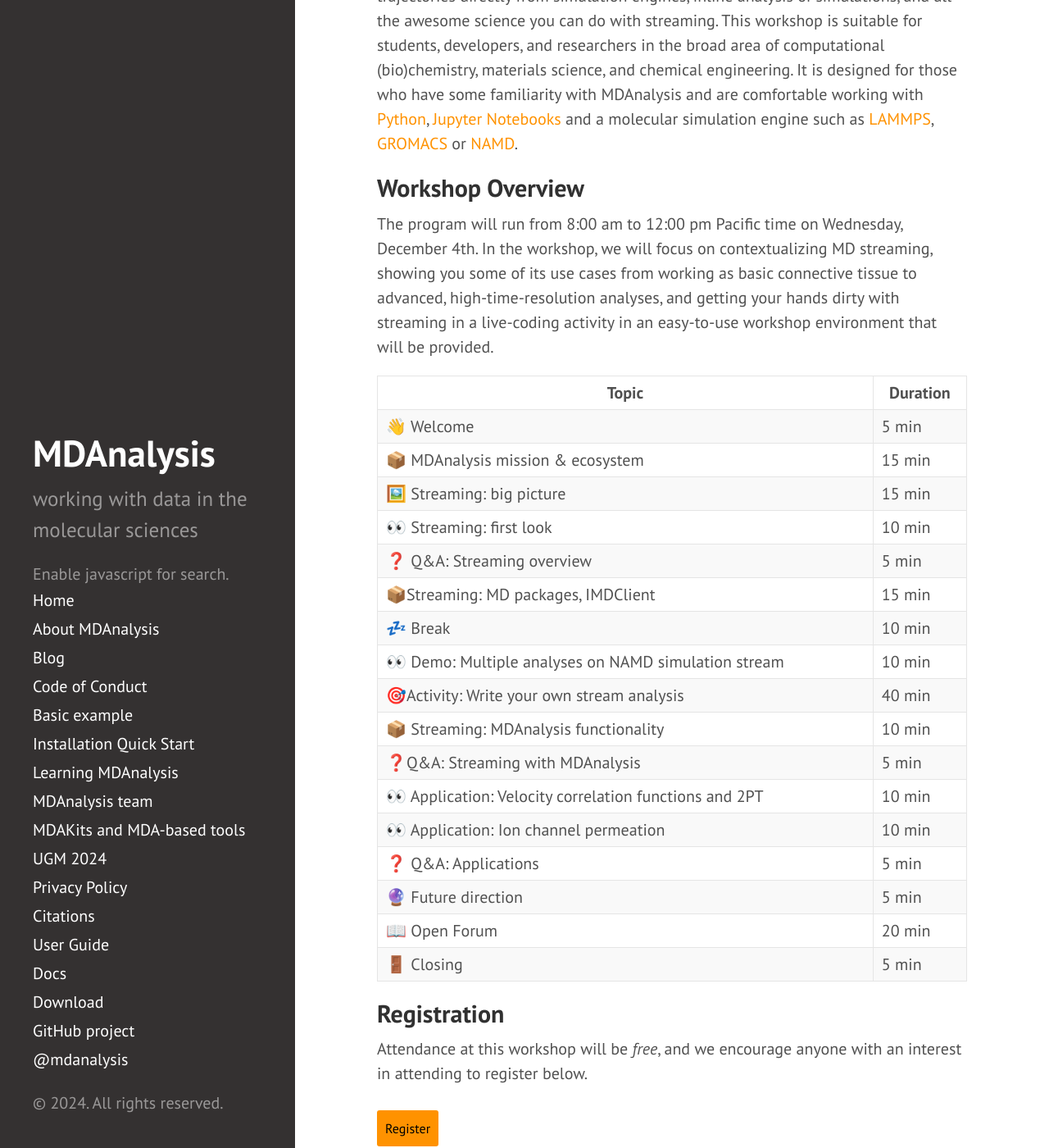
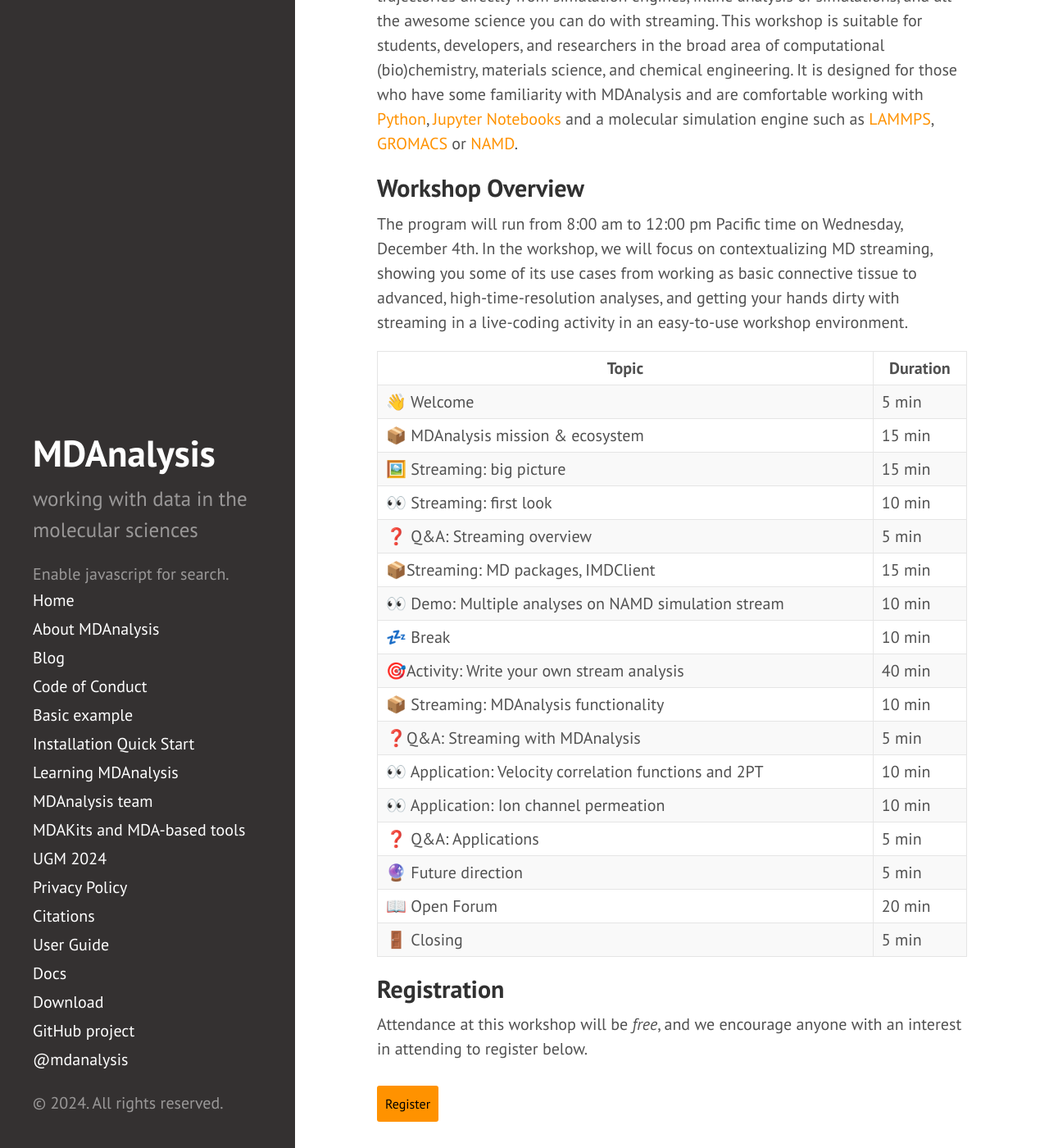
Before and after one commit to MDAnalysis/MDAnalysis.github.io, a Jekyll site: the page built from _posts/2024-11-3-ASU_streaming_workshop.md, in a window 1280 px wide and 1400 px high, scrolled down 850 px. Shown: the whole window at 82% size. Built offline with Jekyll 4.4.1, drawn with Linux system fonts in a browser that asks for light colours; comment, search, counter and statistics services are not loaded; part of the change alters nothing that is shown; some of the changed text lies outside the part shown.

```diff
--- a/_posts/2024-11-3-ASU_streaming_workshop.md
+++ b/_posts/2024-11-3-ASU_streaming_workshop.md
@@ -4,7 +4,7 @@ title: "MDAnalysis Streaming Online Developer Workshop (Dec 4, 2024)"
 ---
 
 
-Have you ever wanted to analyze sub-picosecond dynamics in your trajectories? Trajectory file sizes too large? Want to sync up your analysis and trajectory production? Lucky for you MDAnalysis, in conjunction with [ASU][ASU] and with the support of a [CSSI Elements][CSSI] grant from the [National Science Foundation][NSF], is holding a **free, online developer workshop** focused on streaming and inline analysis of molecular simulations on **December 4th** 2024.
+Have you ever wanted to analyze sub-picosecond dynamics in your trajectories? Trajectory file sizes too large? Want to sync up your analysis and trajectory production? Lucky for you MDAnalysis, in conjunction with [Arizona State University][ASU] (ASU) and with the support of a [CSSI Elements][CSSI] grant from the [National Science Foundation][NSF], is holding a **free, online developer workshop** focused on streaming and inline analysis of molecular simulations on **December 4th** 2024.
 
 The general idea of streaming, just like with Netflix, is to transfer data piece-by-piece as needed instead of transferring entire files. In our case, the data generated during a running simulation is transmitted to MDAnalysis for processing without ever being stored on disk.
 
@@ -19,7 +19,7 @@ Notebooks](https://jupyter-notebook.readthedocs.io/en/stable/) and a molecular s
 ## Workshop Overview
 
 The program will run from 8:00 am to 12:00 pm Pacific time on Wednesday, December 4th.
-In the workshop, we will focus on contextualizing MD streaming, showing you some of its use cases from working as basic connective tissue to advanced, high-time-resolution analyses, and getting your hands dirty with streaming in a live-coding activity in an easy-to-use workshop environment that will be provided.
+In the workshop, we will focus on contextualizing MD streaming, showing you some of its use cases from working as basic connective tissue to advanced, high-time-resolution analyses, and getting your hands dirty with streaming in a live-coding activity in an easy-to-use workshop environment.
 
 | Topic | Duration |
 | --- | --- |
@@ -29,8 +29,8 @@ In the workshop, we will focus on contextualizing MD streaming, showing you some
 | 👀 Streaming: first look | 10 min |
 | ❓ Q&A: Streaming overview  | 5 min |
 | 📦Streaming: MD packages, IMDClient | 15 min |
+| 👀 Demo: Multiple analyses on NAMD simulation stream | 10 min |
 | 💤 Break | 10 min |
-| 👀 Demo: Multiple analyses on NAMD simulation stream | 10 min |
 | 🎯Activity: Write your own stream analysis  | 40 min |
 | 📦 Streaming: MDAnalysis functionality | 10 min |
 | ❓Q&A: Streaming with MDAnalysis | 5 min |
@@ -52,7 +52,7 @@ Attendance at this workshop will be *free*, and we encourage anyone with an inte
 ## Workshop materials
 All materials are made available in the https://github.com/Becksteinlab/imd-workshop-2024 repository.
 
-Set-up instructions for the interactive activity are available [here](https://github.com/Becksteinlab/imd-workshop-2024)
+Prepare for the interactive workshop activities by following the [set-up instructions](https://github.com/Becksteinlab/imd-workshop-2024).
 
 ## Who to Contact
 
@@ -63,7 +63,7 @@ If you have any questions or special requests related to this workshop, you may
 
 [ASU]: https://www.asu.edu
 [CSSI]: https://new.nsf.gov/funding/opportunities/cssi-cyberinfrastructure-sustained-scientific-innovation
-[NSF]: https://new.nsf.gov/
+[NSF]: https://www.nsf.gov/
 [LAMMPS]: https://www.lammps.org/#gsc.tab=0
 [GROMACS]: https://www.gromacs.org/
 [NAMD]: https://www.ks.uiuc.edu/Research/namd/
```
